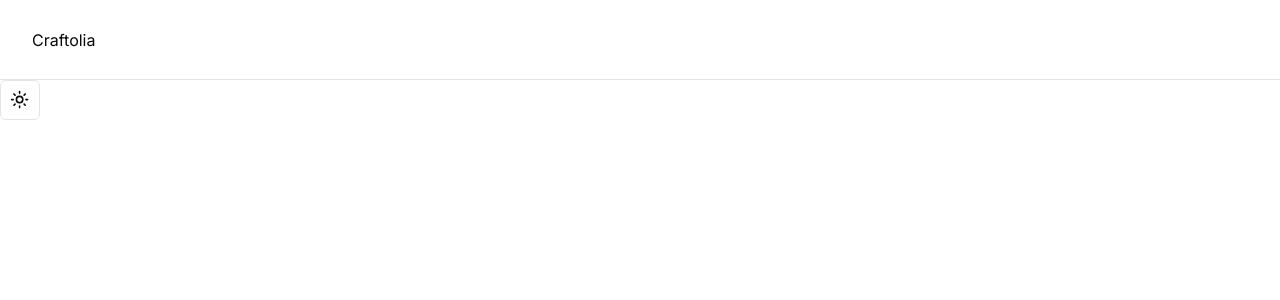
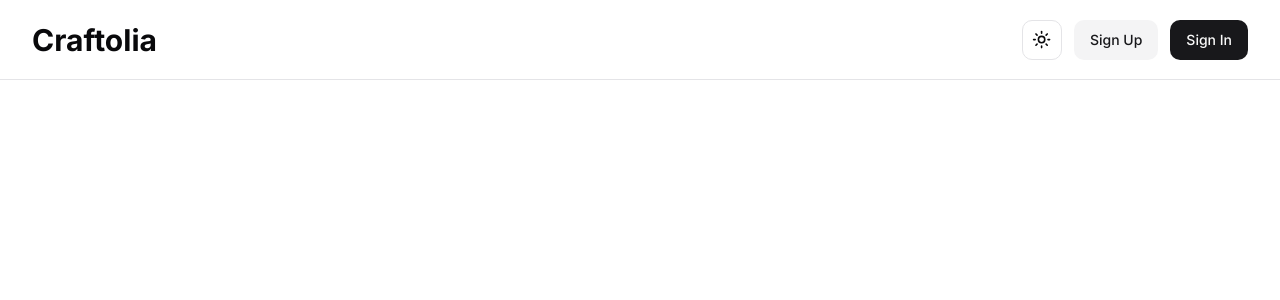
Before and after one commit to mishaal-muzammil/Craftolia, a Next.js app: page / in a window 1280 px wide. Shown: the top 300 px of the page. Built offline with nearby package versions, Linux system fonts and the light colour scheme; no server answers.

Commit message:
Temp navbar done

```diff
--- /dev/null
+++ b/app/api/auth/[kindeAuth]/route.ts
@@ -0,0 +1,2 @@
+import {handleAuth} from "@kinde-oss/kinde-auth-nextjs/server";
+export const GET = handleAuth();
--- a/app/components/Navbar.tsx
+++ b/app/components/Navbar.tsx
@@ -1,12 +1,41 @@
 import Link from "next/link";
+import { ThemeToggle } from "./ThemeToggle";
+import { Button } from "@/components/ui/button";
+import {RegisterLink, LoginLink, LogoutLink} from "@kinde-oss/kinde-auth-nextjs/components";
+import {getKindeServerSession} from "@kinde-oss/kinde-auth-nextjs/server";
 
-export function Navbar() {
+
+export async function Navbar() {
+    const {isAuthenticated} = getKindeServerSession();
     return(
         <nav className="border-b bg-background h-[10vh] flex items-center">
             <div className="container flex items-center justify-between">
                 <Link href="/">
-                    <h1>Craftolia</h1>
+                    <h1 className="font-bold text-3xl">Craftolia</h1>
                 </Link>
+
+                <div className="flex items-center gap-x-3">
+                    <ThemeToggle/>
+
+
+
+                        {(await isAuthenticated()) ? (
+                            <div className="flex items-center gap-x-3">
+                                <Button variant="outline" asChild>
+                                    <Link href="/dashboard">Dashboard</Link>
+                                </Button>
+                                <LogoutLink><Button variant="outline">Logout</Button></LogoutLink>
+                            </div>
+                        ) : (
+                            <div className="flex items-center gap-x-3">
+                                <RegisterLink><Button variant="secondary">Sign Up</Button></RegisterLink>
+                                <LoginLink><Button>Sign In</Button></LoginLink>
+                            </div>
+
+                        )}
+
+                    </div>
+
             </div>
         </nav>
     );
--- /dev/null
+++ b/app/dashboard/page.tsx
@@ -0,0 +1,7 @@
+export default function DashboardPage() {
+    return (
+        <div>
+            <h1>Dashboard</h1>
+        </div>
+    )
+}
--- a/app/globals.css
+++ b/app/globals.css
@@ -1,6 +1,7 @@
 @tailwind base;
 @tailwind components;
 @tailwind utilities;
+
 
 @layer base {
   :root {
@@ -22,13 +23,13 @@
     --destructive-foreground: 0 0% 98%;
     --border: 240 5.9% 90%;
     --input: 240 5.9% 90%;
-    --ring: 240 10% 3.9%;
-    --radius: 0.5rem;
-    --chart-1: 12 76% 61%;
-    --chart-2: 173 58% 39%;
-    --chart-3: 197 37% 24%;
-    --chart-4: 43 74% 66%;
-    --chart-5: 27 87% 67%;
+    --ring: 240 5.9% 10%;
+    --radius: 0.75rem;
+    --chart-1: ;
+    --chart-2: ;
+    --chart-3: ;
+    --chart-4: ;
+    --chart-5: ;
   }
 
   .dark {
@@ -51,13 +52,14 @@
     --border: 240 3.7% 15.9%;
     --input: 240 3.7% 15.9%;
     --ring: 240 4.9% 83.9%;
-    --chart-1: 220 70% 50%;
-    --chart-2: 160 60% 45%;
-    --chart-3: 30 80% 55%;
-    --chart-4: 280 65% 60%;
-    --chart-5: 340 75% 55%;
+    --chart-1: ;
+    --chart-2: ;
+    --chart-3: ;
+    --chart-4: ;
+    --chart-5: ;
   }
 }
+
 
 @layer base {
   * {
--- a/app/page.tsx
+++ b/app/page.tsx
@@ -3,6 +3,6 @@ import { ThemeToggle } from "./components/ThemeToggle";
 
 export default function Home() {
   return (
-    <ThemeToggle/>
+    <></>
   );
 }
--- a/package.json
+++ b/package.json
@@ -9,6 +9,7 @@
     "lint": "next lint"
   },
   "dependencies": {
+    "@kinde-oss/kinde-auth-nextjs": "^2.3.5",
     "@radix-ui/react-dropdown-menu": "^2.1.1",
     "@radix-ui/react-slot": "^1.1.0",
     "class-variance-authority": "^0.7.0",
```
Also changed, not shown: components.json, 2 other files (tests, documents, lock files or other folders).
